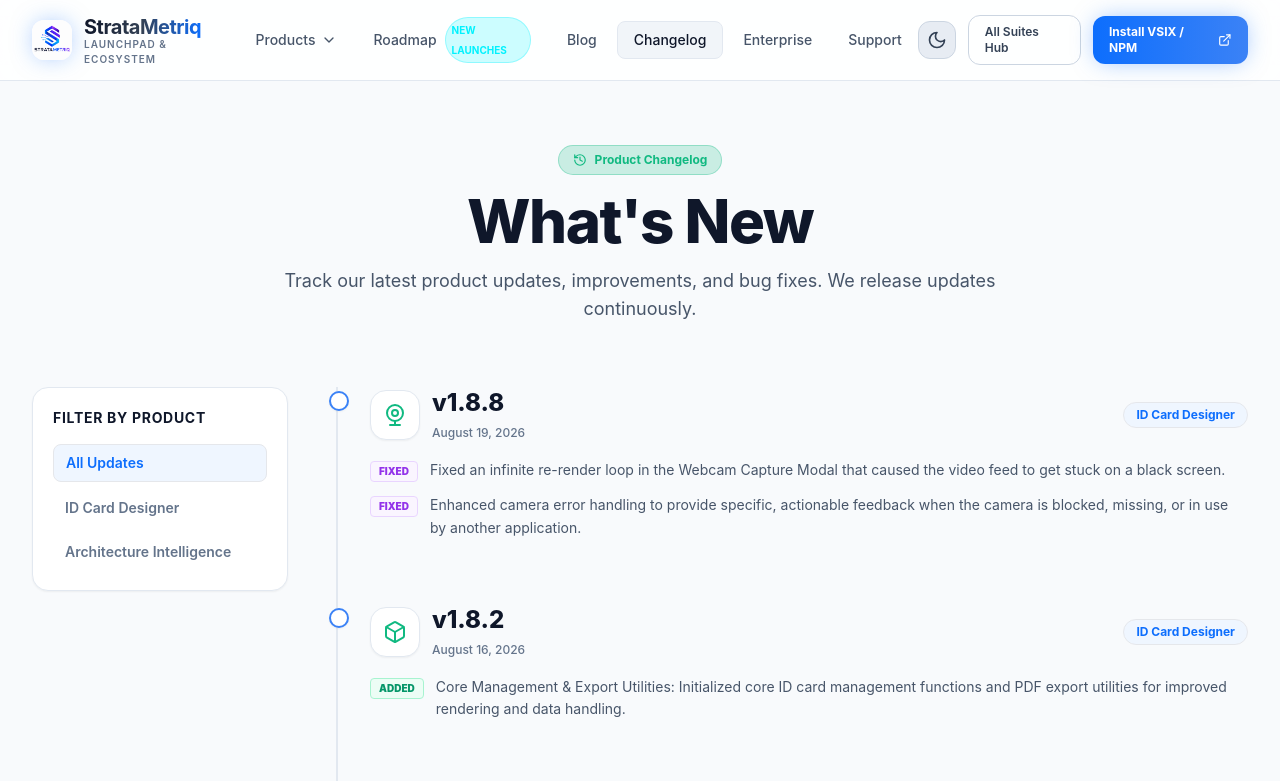
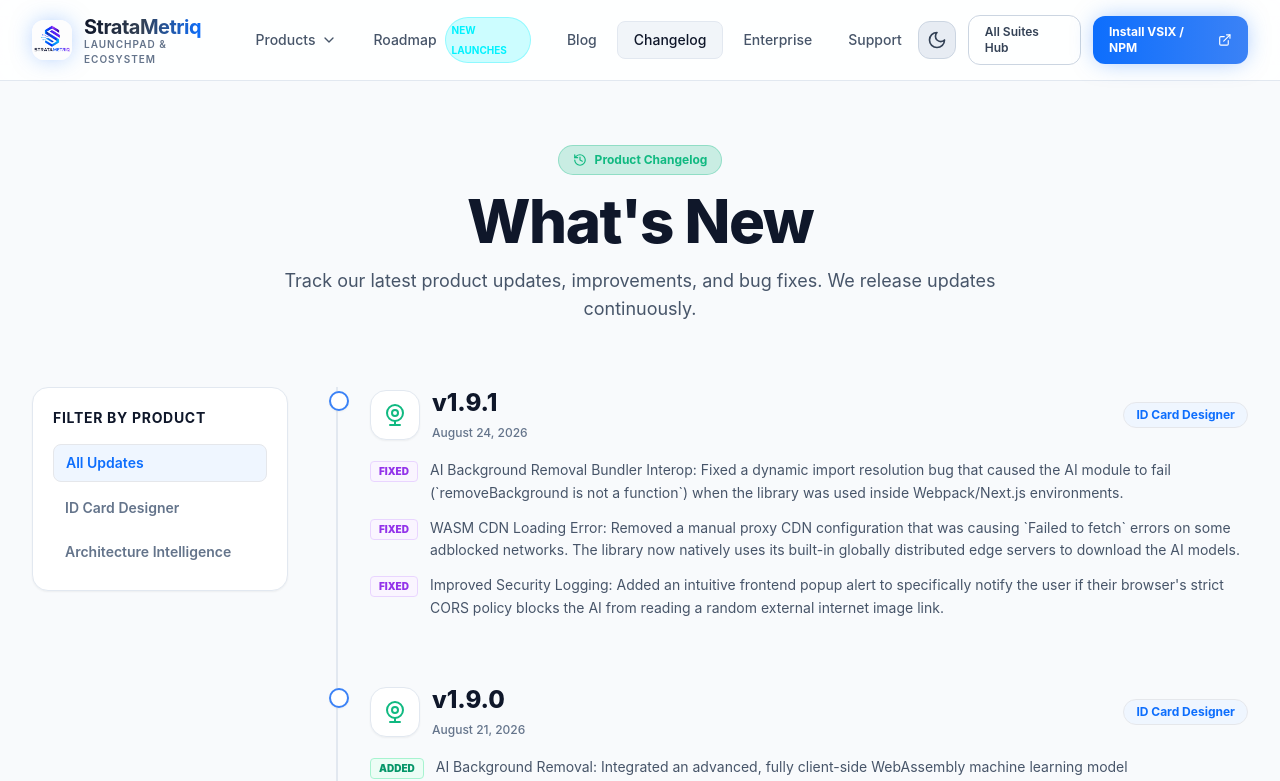
Before and after one commit to aabid-wani/stratametriq-website, a Next.js app: page /changelog in a window 1280 px wide. Shown: the top 781 px of the page. Built offline with nearby package versions, Linux system fonts and the light colour scheme.

Commit message:
feat: add changelog page and product configuration file

```diff
--- a/src/app/changelog/page.tsx
+++ b/src/app/changelog/page.tsx
@@ -7,6 +7,40 @@
   const [filter, setFilter] = useState("All");
 
   const changelogData = [
+
+    {
+      "version": "v1.9.1",
+      "date": "August 24, 2026",
+      "product": "ID Card Designer",
+      "icon": <Webcam className="w-6 h-6 text-neon-emerald" />,
+      "features": [
+        {
+          "type": "Fixed",
+          "text": "AI Background Removal Bundler Interop: Fixed a dynamic import resolution bug that caused the AI module to fail (`removeBackground is not a function`) when the library was used inside Webpack/Next.js environments."
+        },
+        {
+          "type": "Fixed",
+          "text": "WASM CDN Loading Error: Removed a manual proxy CDN configuration that was causing `Failed to fetch` errors on some adblocked networks. The library now natively uses its built-in globally distributed edge servers to download the AI models."
+        },
+        {
+          "type": "Fixed",
+          "text": "Improved Security Logging: Added an intuitive frontend popup alert to specifically notify the user if their browser's strict CORS policy blocks the AI from reading a random external internet image link."
+        }
+      ]
+    },
+
+    {
+      "version": "v1.9.0",
+      "date": "August 21, 2026",
+      "product": "ID Card Designer",
+      "icon": <Webcam className="w-6 h-6 text-neon-emerald" />,
+      "features": [
+        {
+          "type": "Added",
+          "text": "AI Background Removal: Integrated an advanced, fully client-side WebAssembly machine learning model (`@imgly/background-removal`) directly into the Live Roster Data Table. Users can now perfectly remove the background from uploaded profile photos or webcam captures with a single click, completely offline, without any backend processing or API keys."
+        }
+      ]
+    },
 
     {
       "version": "v1.8.8",
--- a/src/config/products.ts
+++ b/src/config/products.ts
@@ -47,8 +47,8 @@
     description: "Equipped with multi-department tabs, live sheet matrix math (3×3 = 9 cards/page), handlebars variable binding (`{{name}}`), and CSV import across React, Vue, Angular & Vanilla JS.",
     category: "Turnkey UI & PDF",
     status: "Live",
-    badge: "v1.8.8",
-    downloadsCount: "2,000+",
+    badge: "v1.9.0",
+    downloadsCount: "2,400+",
     href: "https://studio.stratametriq.com",
     iconName: "Layout",
     isFeatured: true,
```
